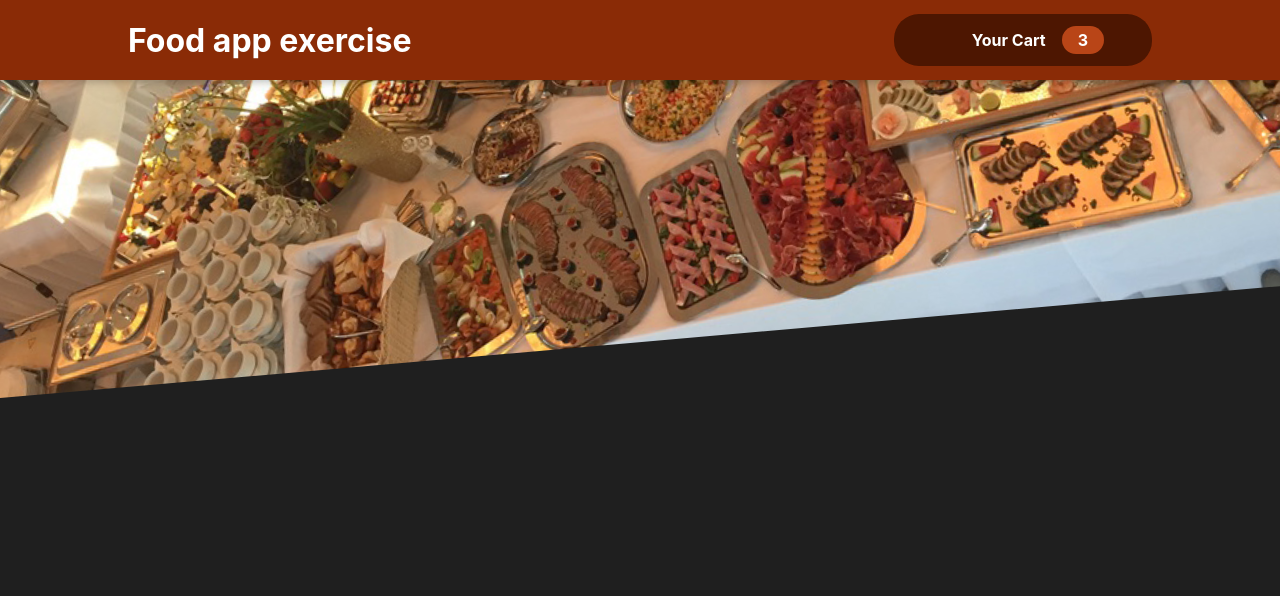
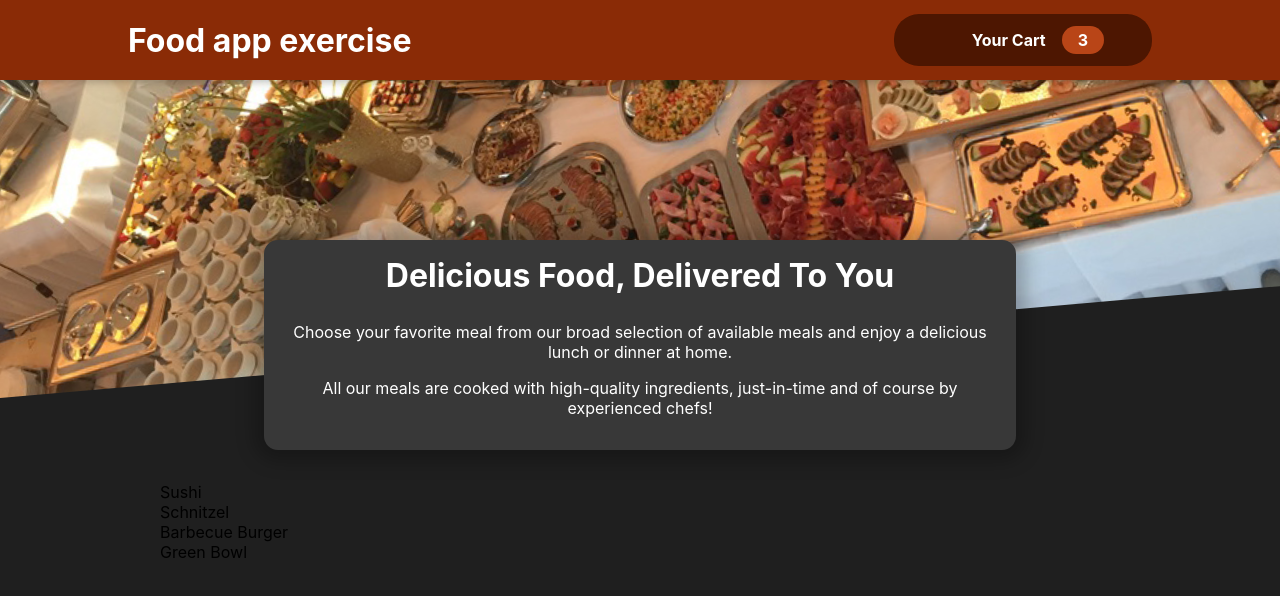
Before and after one commit to RudolfFrederiksen/react_course, a React (Create React App) app in the folder 06-food-app/: page / in a window 1280 px wide. Shown: the top 596 px of the page. Built offline with nearby package versions, Linux system fonts and the light colour scheme; some icons are missing.

Commit message:
add meal description add meal list

```diff
--- a/06-food-app/src/App.tsx
+++ b/06-food-app/src/App.tsx
@@ -1,10 +1,14 @@
 import React from "react";
 import Header from "./components/Layout/Header";
+import Meals from "./components/Meals/Meals";
 
 function App() {
     return (
         <>
             <Header></Header>
+            <main>
+                <Meals />
+            </main>
         </>
     );
 }
--- /dev/null
+++ b/06-food-app/src/assets/dummy-meals.ts
@@ -0,0 +1,33 @@
+interface IMeal {
+    id: string;
+    name: string;
+    description: string;
+    price: number;
+}
+
+export const DUMMY_MEALS: Array<IMeal> = [
+    {
+        id: "m1",
+        name: "Sushi",
+        description: "Finest fish and veggies",
+        price: 22.99,
+    },
+    {
+        id: "m2",
+        name: "Schnitzel",
+        description: "A german specialty!",
+        price: 16.5,
+    },
+    {
+        id: "m3",
+        name: "Barbecue Burger",
+        description: "American, raw, meaty",
+        price: 12.99,
+    },
+    {
+        id: "m4",
+        name: "Green Bowl",
+        description: "Healthy...and green...",
+        price: 18.99,
+    },
+];
--- /dev/null
+++ b/06-food-app/src/components/Meals/AvailableMeals.module.scss
@@ -0,0 +1,24 @@
+.meals {
+    max-width: 60rem;
+    width: 90%;
+    margin: 2rem auto;
+    animation: meals-appear 1s ease-out forwards;
+
+    ul {
+        list-style: none;
+        margin: 0;
+        padding: 0;
+    }
+}
+
+@keyframes meals-appear {
+    from {
+        opacity: 0;
+        transform: translateY(3rem);
+    }
+
+    to {
+        opacity: 1;
+        transform: translateY(0);
+    }
+}
--- /dev/null
+++ b/06-food-app/src/components/Meals/AvailableMeals.tsx
@@ -0,0 +1,14 @@
+import classes from "./AvailableMeals.module.scss";
+import { DUMMY_MEALS } from "../../assets/dummy-meals";
+
+const AvailableMeals = () => {
+    const mealsList = DUMMY_MEALS.map((meal) => <li key={meal.id}>{meal.name}</li>);
+
+    return (
+        <section className={classes.meals}>
+            <ul>{mealsList}</ul>
+        </section>
+    );
+};
+
+export default AvailableMeals;
--- /dev/null
+++ b/06-food-app/src/components/Meals/Meals.tsx
@@ -0,0 +1,13 @@
+import MealsSummary from "./MealsSummary";
+import AvailableMeals from "./AvailableMeals";
+
+const Meals = () => {
+    return (
+        <>
+            <MealsSummary />
+            <AvailableMeals />
+        </>
+    );
+};
+
+export default Meals;
--- /dev/null
+++ b/06-food-app/src/components/Meals/MealsSummary.module.scss
@@ -0,0 +1,18 @@
+.summary {
+    text-align: center;
+    max-width: 45rem;
+    width: 90%;
+    margin: auto;
+    margin-top: -10rem;
+    position: relative;
+    background-color: #383838;
+    color: white;
+    border-radius: 14px;
+    padding: 1rem;
+    box-shadow: 0 1px 18px 10px rgba(0, 0, 0, 0.25);
+
+    h2 {
+        font-size: 2rem;
+        margin-top: 0;
+    }
+}
--- /dev/null
+++ b/06-food-app/src/components/Meals/MealsSummary.tsx
@@ -0,0 +1,18 @@
+import classes from "./MealsSummary.module.scss";
+
+const MealsSummary = () => {
+    return (
+        <section className={classes.summary}>
+            <h2>Delicious Food, Delivered To You</h2>
+            <p>
+                Choose your favorite meal from our broad selection of available meals and enjoy a delicious lunch or
+                dinner at home.
+            </p>
+            <p>
+                All our meals are cooked with high-quality ingredients, just-in-time and of course by experienced chefs!
+            </p>
+        </section>
+    );
+};
+
+export default MealsSummary;
```
